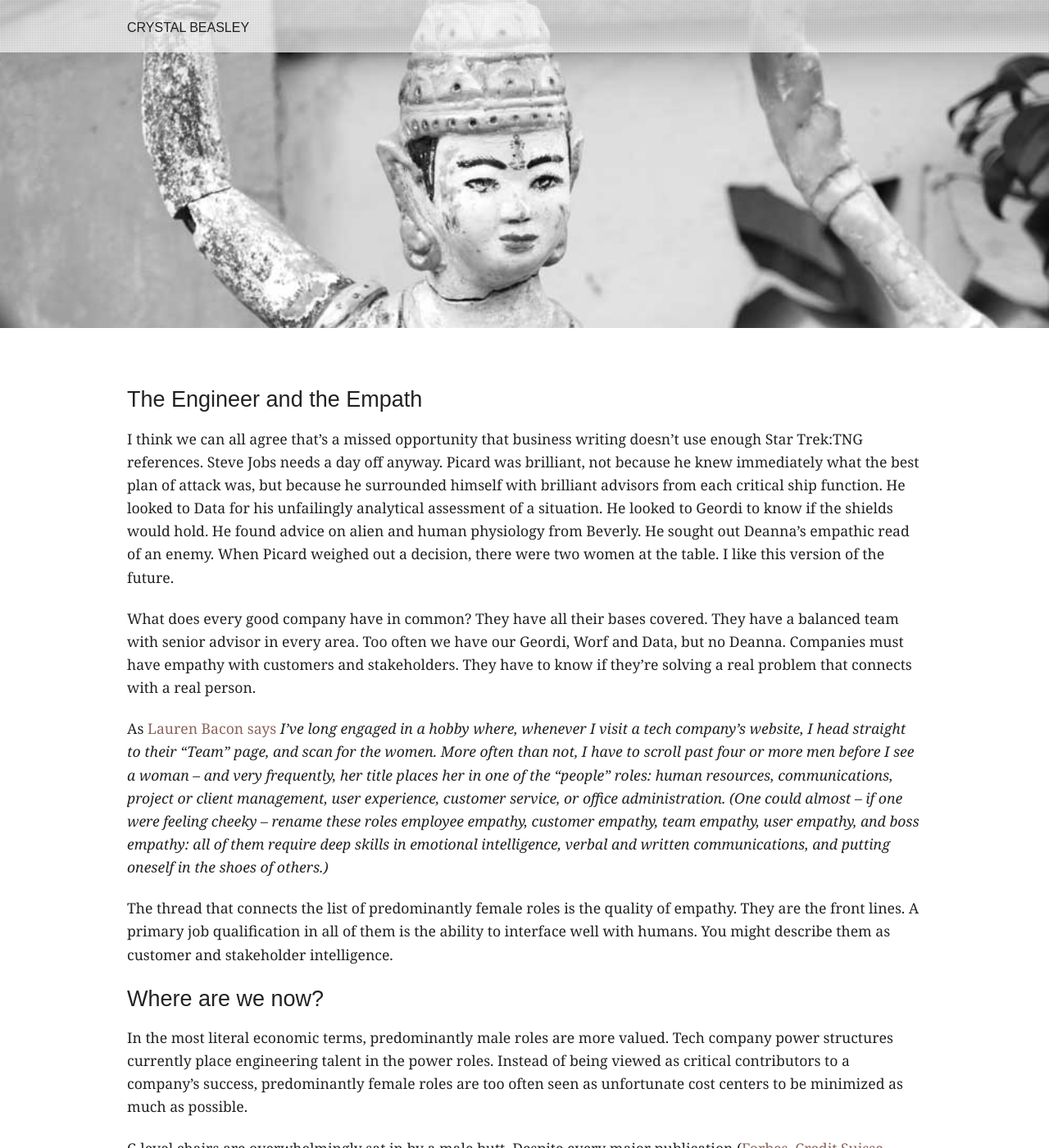
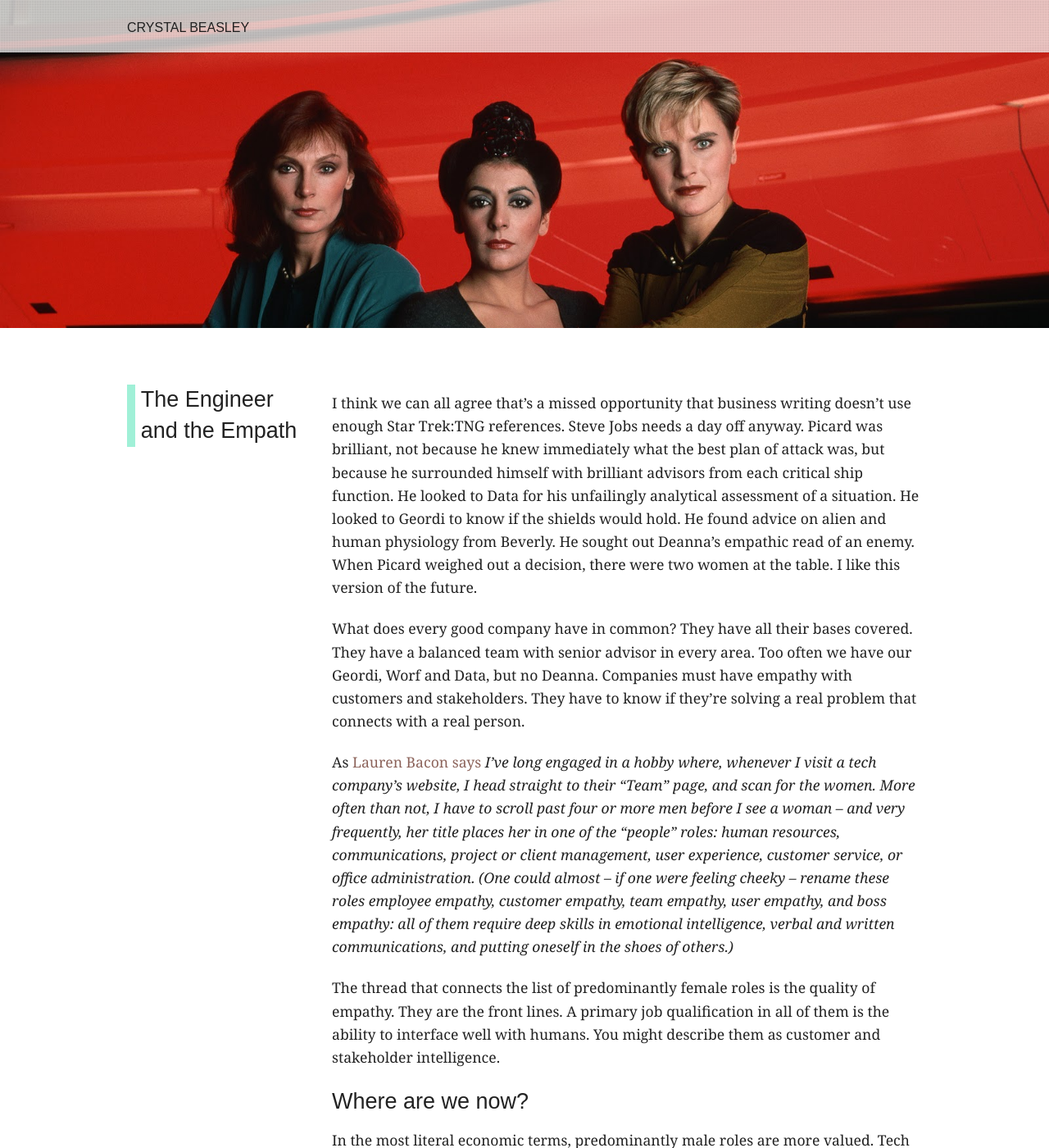
Before and after one commit to skinny97214/skinny97214.github.io, a Jekyll site: the page built from _posts/2014-06-24-the-engineer-and-the-empath.md, in a window 1280 px wide and 1400 px high. Shown: the whole window at 82% size. Built offline with Jekyll 4.4.1, drawn with Linux system fonts in a browser that asks for light colours; Markdown is read by kramdown in place of the engine named in the settings; some of the changed text lies outside the part shown.

Commit message:
posting the post

```diff
--- a/404.html
+++ b/404.html
@@ -5,7 +5,7 @@
 	<meta charset="utf-8">
 	<title>Crystal Beasley : 404</title>
 	<meta name="viewport" content="width=device-width">
-	<meta name="description" content="Your weekly art and story fix from Crystal Beasley">
+	<meta name="description" content="Crystal Beasley">
 	<meta name="author" content="Crystal Beasley">
 	<style type="text/css">
 		html {
--- a/_includes/header.html
+++ b/_includes/header.html
@@ -28,7 +28,7 @@
 	<meta property="og:site_name" content="crystalbeasley.com">
 
 </head>
-<body>
+<body id="{{ page.title | remove: ' '}}">
 
 <div id="masthead">
 	<div class="row">
--- a/_layouts/post.html
+++ b/_layouts/post.html
@@ -1,35 +1,24 @@
 {% include header.html %}
 
-<div id="headerPost" class="hide-for-small">
+<div class="headerPost {{ page.title | remove: ' '}}" class="hide-for-small">
 </div> <!-- /headerPost -->
 
 <div id="post">
-	<div class="row">
-		<div class="large-12 columns">
-			<h3>{{ page.title }}</h3>
-			{{ content }}
-			<a href="{{ site.baseurl }}archive/" class="small button"><i class="icon-folder-close"></i>Archive</a> <a href="http://twitter.com/share?url={{ site.url | escape }}{{ page.url | escape }}/&text=Crystal Beasley: {{ page.title | escape }}" target="_blank" class="small button"><i class="icon-twitter"></i>Tweet</a>
-			<hr />
-			{% for tag in page.tags %}
-			  <h3 id="{{ tag }}-ref">Other posts tagged {{ tag }}</h3>
 
-			  {% for post in site.posts reversed %}
+<div class="row">
+<div class="large-3 columns">
 
-			    {% if post.tags contains tag %}
-			      <h3><a href="{{ post.url }}" title="{{ post.title }}">{{ post.title }}</a></h3>
-			      {{ post.content }}
-			    {% endif %}
+<h3>{{ page.title }}</h3>
+</div>
+<div class="large-9 columns">
+{{ content }}
 
-			  {% endfor %}
-
-			{% endfor %}
-			</div>
+<hr>
+<h4><i class="icon-chevron-right"></i> Discover more in the <a href="/archive/">archive</a>!</h4>
+</div>
+</div>
 
 
-			<hr>
-
-
-		</div>
 	</div>
 </div> <!-- /post -->
 
--- a/_posts/2014-06-24-the-engineer-and-the-empath.md
+++ b/_posts/2014-06-24-the-engineer-and-the-empath.md
@@ -48,11 +48,13 @@ The best companies take the opposite stance. 37Signals made it [everyone’s job
 
 I'm not saying we should get rid of these supporting administrative roles. I'm saying the opposite, that we should treat the support function as an absolutely critical contribution to the company's success. Tie performance in these areas to raises and reviews. How does your company deal with it when a lead customer service rep says the CTO is not pulling his weight in answering customer emails? For a company to give more than lip service to these customer-first values, you will have to tie promotions and raises to those who embody them.
 
-Make sure every role has a career path that leads to the metaphorical big table. No one should do a job which has no potential for growth. This feels like a radical statement, but how can you expect people to work in a role with such limited potential? Though marketing and HR do typically have a C-level seat (even that seat disproportionately held by a man), a glance at a few org charts reveals that not all career paths go to the top. The most senior designer/researcher at my former employer, Mozilla, is a step below a VP. There is no representation for design at the C-level. Community managers are in the same boat. Office admin? Well, I don’t know what she does next. Go to a bigger company to work for a more senior (man) person? Look at how much institutional knowledge is lost when that happens. What could you do to keep her talent at your company?
+###Make sure every role has a career path that leads to the metaphorical big table.
+
+No one should do a job which has no potential for growth. This feels like a radical statement, but how can you expect people to work in a role with such limited potential? Though marketing and HR do typically have a C-level seat (even that seat disproportionately held by a man), a glance at a few org charts reveals that not all career paths go to the top. The most senior designer/researcher at my former employer, Mozilla, is a step below a VP. There is no representation for design at the C-level. Community managers are in the same boat. Office admin? Well, I don’t know what she does next. Go to a bigger company to work for a more senior (man) person? Look at how much institutional knowledge is lost when that happens. What could you do to keep her talent at your company?
 
 As [Cindy Gallop says](
 http://3percentconf.com/blog/2013/10/force-for-change-cindy-gallop/), women are not the niche market, women are the norm. Women make 85% of purchasing decisions. Women are the majority buyer in every single product category including electronics and cars. Whatever you’re selling, you’re probably selling it mostly to women. Isn't it a tremendous advantage, then, to have women in the positions that shape the course of your product?
 
 Women think about things differently. Women prioritize things men don’t see as important. Women notice things men would never notice. Having women in positions of influence will by their very existence shake things up. Women will overturn the status quo, because we are never it.
 
-The dismal percentage of women in the influential roles will continue until we reshape company culture. Yes, we should get more women in engineering, the field which is historically most likely to produce CEOs, but that’s not even half of the story. There’s a much bigger potential in giving the predominantly female roles &em; the roles that are making customers happy and making you money &em; a path to the top. Their correspondingly larger voice will make your business more in tune with its customer needs. Empathetic companies will be ones that win.
+The dismal percentage of women in the influential roles will continue until we reshape company culture. Yes, we should get more women in engineering, the field which is historically most likely to produce CEOs, but that’s not even half of the story. There’s a much bigger potential in giving the predominantly female roles -- the roles that are making customers happy and making you money -- a path to the top. Their correspondingly larger voice will make your business more in tune with its customer needs. Empathetic companies will be ones that win.
```
Also changed, not shown: other parts of _posts/2014-06-24-the-engineer-and-the-empath.md (+1 -1 lines), css/app.css.
